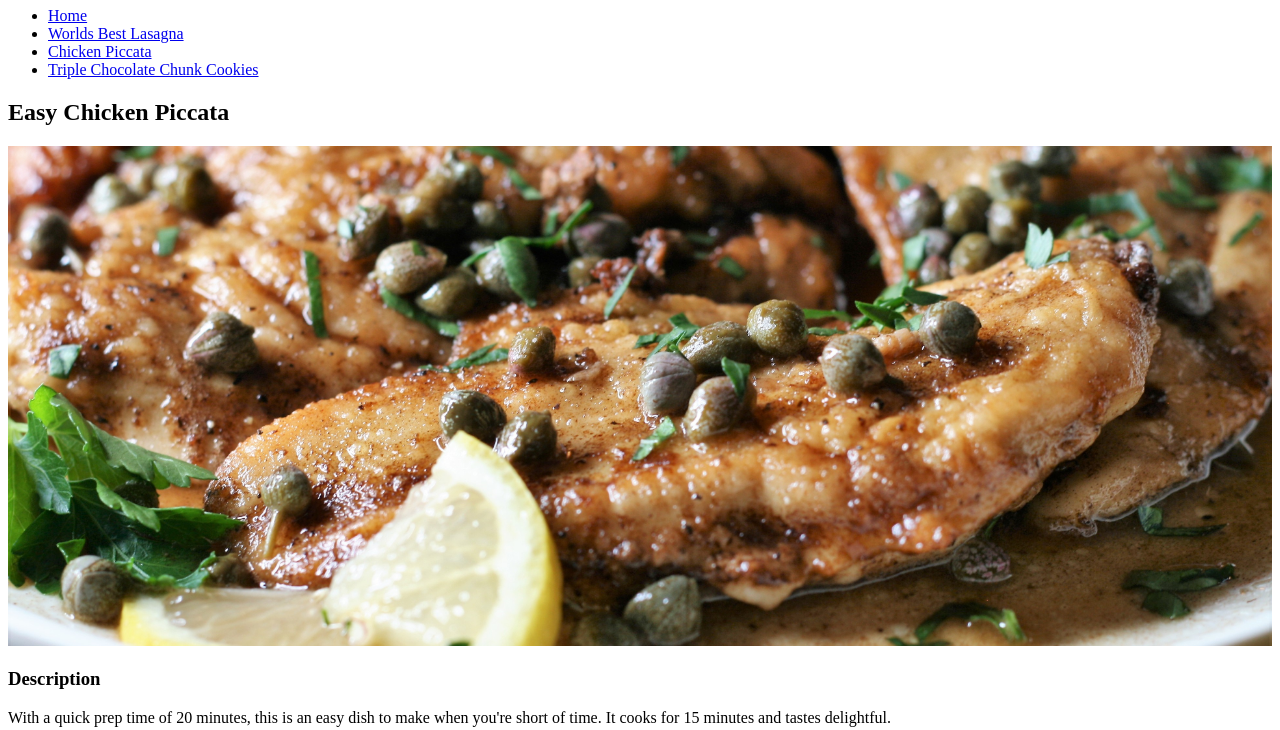
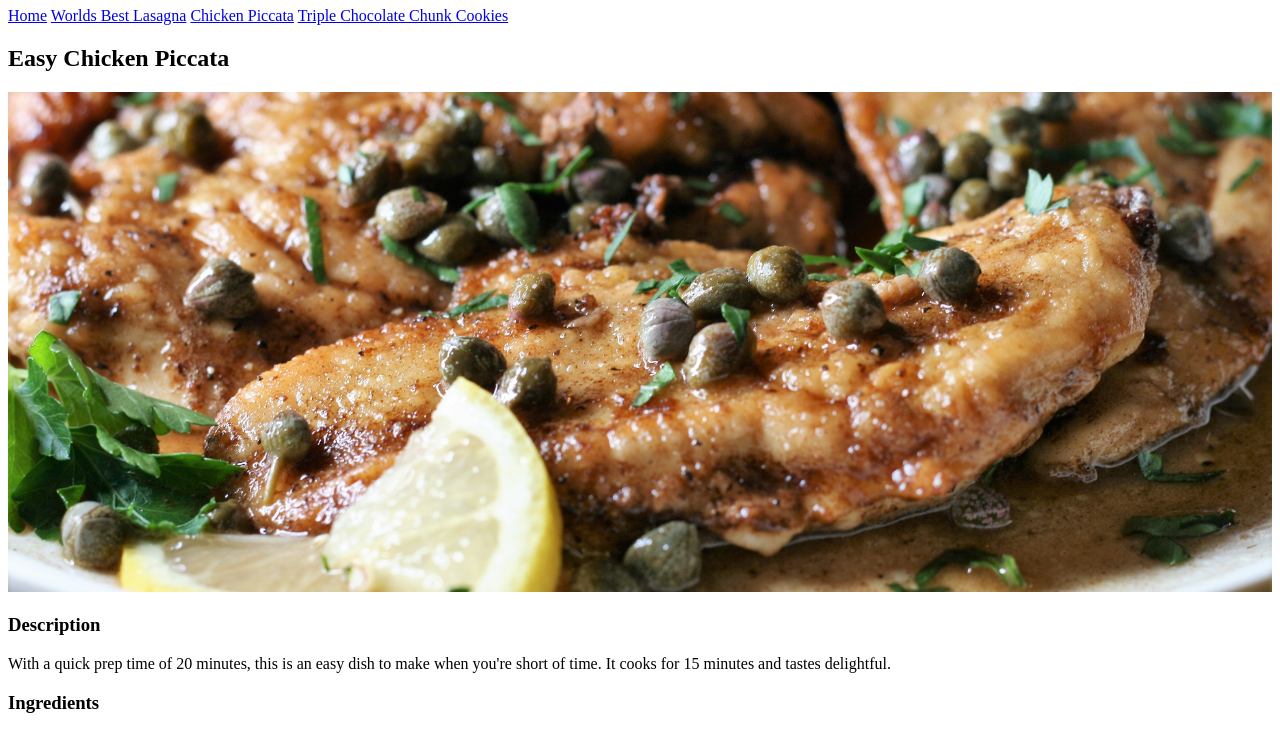
Before and after one commit to mansoordaz/odin-recipes, a plain HTML site: page recipes/chicken.html in a window 1280 px wide. Shown: the part 73-803 px from the top of the page. Drawn offline with Linux system fonts and the light colour scheme.

Commit message:
Edit index.html, chicken.html, cookies.html, lasagna.html with header and nav

```diff
--- a/recipes/chicken.html
+++ b/recipes/chicken.html
@@ -9,12 +9,12 @@
 <body>
     <header>
         <h1>Odin Recipes</h1>
-        <ul>
-            <li><a href="../index.html">Home</a></li>
-            <li><a href="lasagna.html">Worlds Best Lasagna</a></li>
-            <li><a href="chicken.html">Chicken Piccata</a></li>
-            <li><a href="cookies.html">Triple Chocolate Chunk Cookies</a></li>
-        </ul>
+        <nav>
+            <a href="../index.html">Home</a>
+            <a href="lasagna.html">Worlds Best Lasagna</a>
+            <a href="chicken.html">Chicken Piccata</a>
+            <a href="cookies.html">Triple Chocolate Chunk Cookies</a>
+        </nav>
     </header>
     <h2>Easy Chicken Piccata</h2>
     <img src="../images/chicken.jpg" alt="Photo of chicken piccata">
```
Also changed, not shown: index.html (+5 -7 lines), recipes/cookies.html (+6 -6 lines), recipes/lasagna.html (+6 -6 lines).
